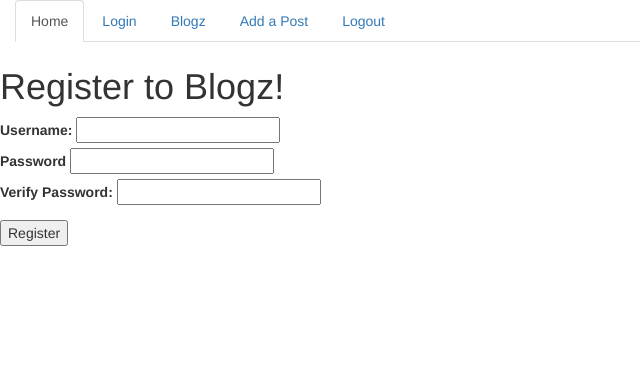
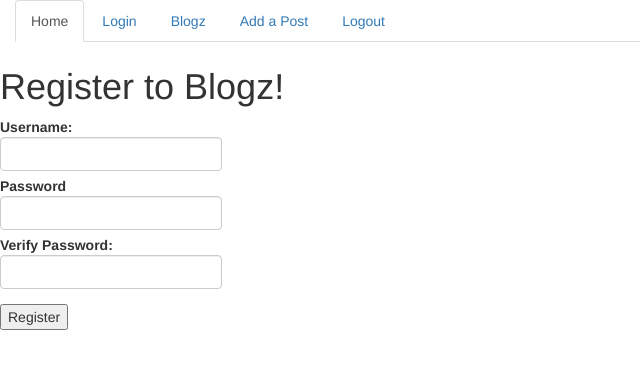
Before and after one commit to AllynHD/blogz-1, a Flask app: page /signup in a window 1280 px wide. Shown: the top 369 px of the page, without its empty margins (0-640 px from the left). Run offline with Flask 2, Linux system fonts and the light colour scheme; some libraries are stand-ins or nearby versions.

Commit message:
added form control

```diff
--- a/templates/login.html
+++ b/templates/login.html
@@ -9,13 +9,13 @@
         <tr>
             <td><label for="username">Username</label></td>
             <td>
-                <input name="username" type="text" value="{{ username }}">
+                <input name="username" class="form-control" type="text" value="{{ username }}">
             </td>
         </tr>
         <tr>
             <td><label for="password">Password</label></td>
             <td>
-                <input name="password" type="password">
+                <input name="password" class="form-control" type="password">
             </td>
         </tr>
     </table>
--- a/templates/signup.html
+++ b/templates/signup.html
@@ -7,18 +7,18 @@
     <table>
         <tr>
             <label>Username:
-                <input id="user-name" name="username" type = "text" value ='{{username}}' title ="Username must be 3- 20 characters and may not contain spaces."minlength="3" maxlength="20" pattern="^[A-Za-z][A-Za-z0-9]*$" required/>
+                <input id="user-name" class="form-control" name="username" type = "text" value ='{{username}}' title ="Username must be 3- 20 characters and may not contain spaces."minlength="3" maxlength="20" pattern="^[A-Za-z][A-Za-z0-9]*$" required/>
             </label>
         </tr>
         <br>
 
         <tr>
             <label>Password
-                <input  type="password" minlength="3" maxlength="20" title ="Password must be 3- 20 characters and may not contain any spaces." required pattern="^[A-Za-z][A-Za-z0-9!@#$%&?]*$" name="pwd1"/>
+                <input  type="password" class="form-control" minlength="3" maxlength="20" title ="Password must be 3- 20 characters and may not contain any spaces." required pattern="^[A-Za-z][A-Za-z0-9!@#$%&?]*$" name="pwd1"/>
             </label>
             <br>
             <label>Verify Password:
-                <input  type="password" minlength="3" maxlength="20" required title ="Password must be 3- 20 characters and may not contain any spaces." pattern="^[A-Za-z][A-Za-z0-9!@#$%&?]*$" name="pwd2"/>
+                <input  type="password" class="form-control" minlength="3" maxlength="20" required title ="Password must be 3- 20 characters and may not contain any spaces." pattern="^[A-Za-z][A-Za-z0-9!@#$%&?]*$" name="pwd2"/>
             </label>
             <p class="error">{{password_error}}</p>
         </tr>
```
